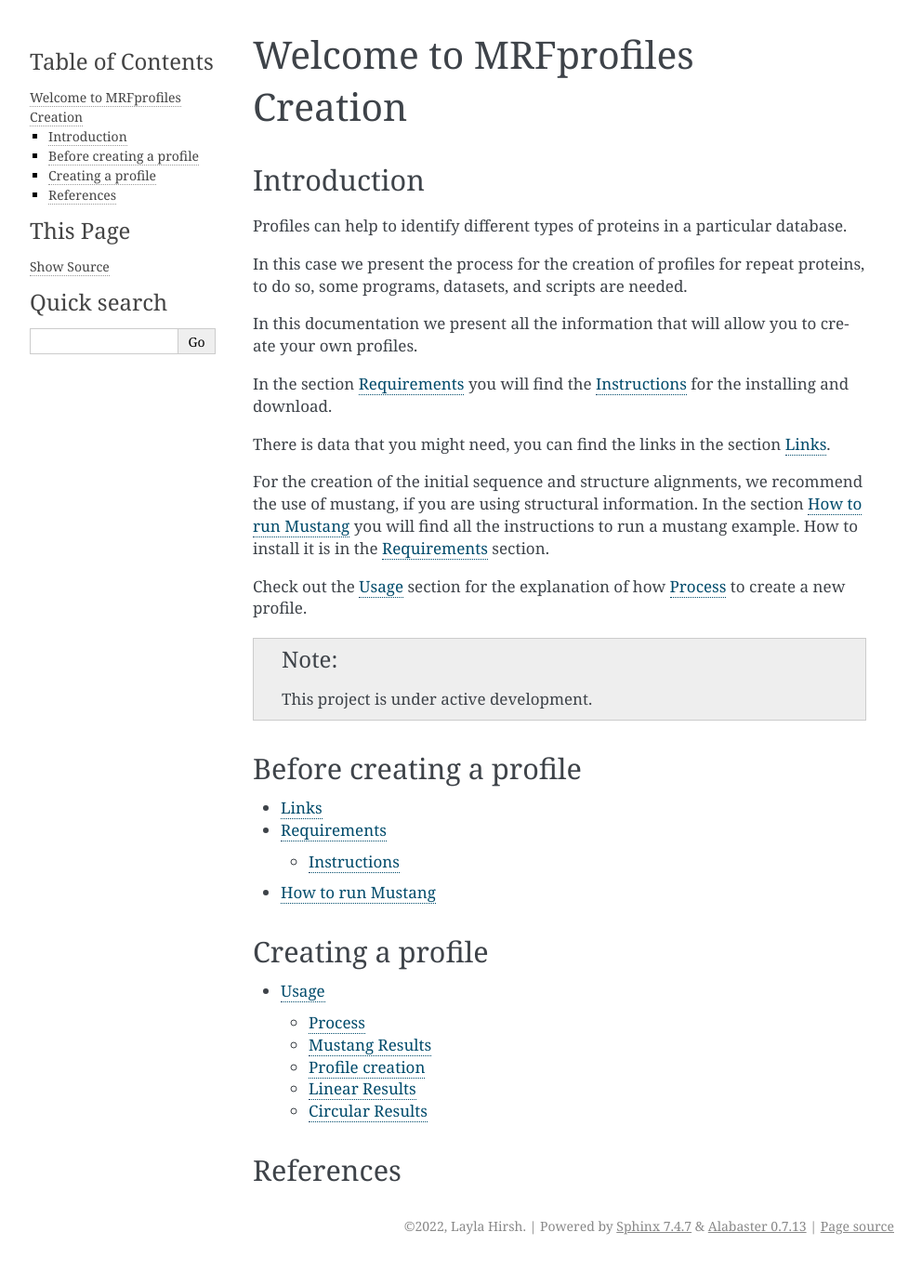
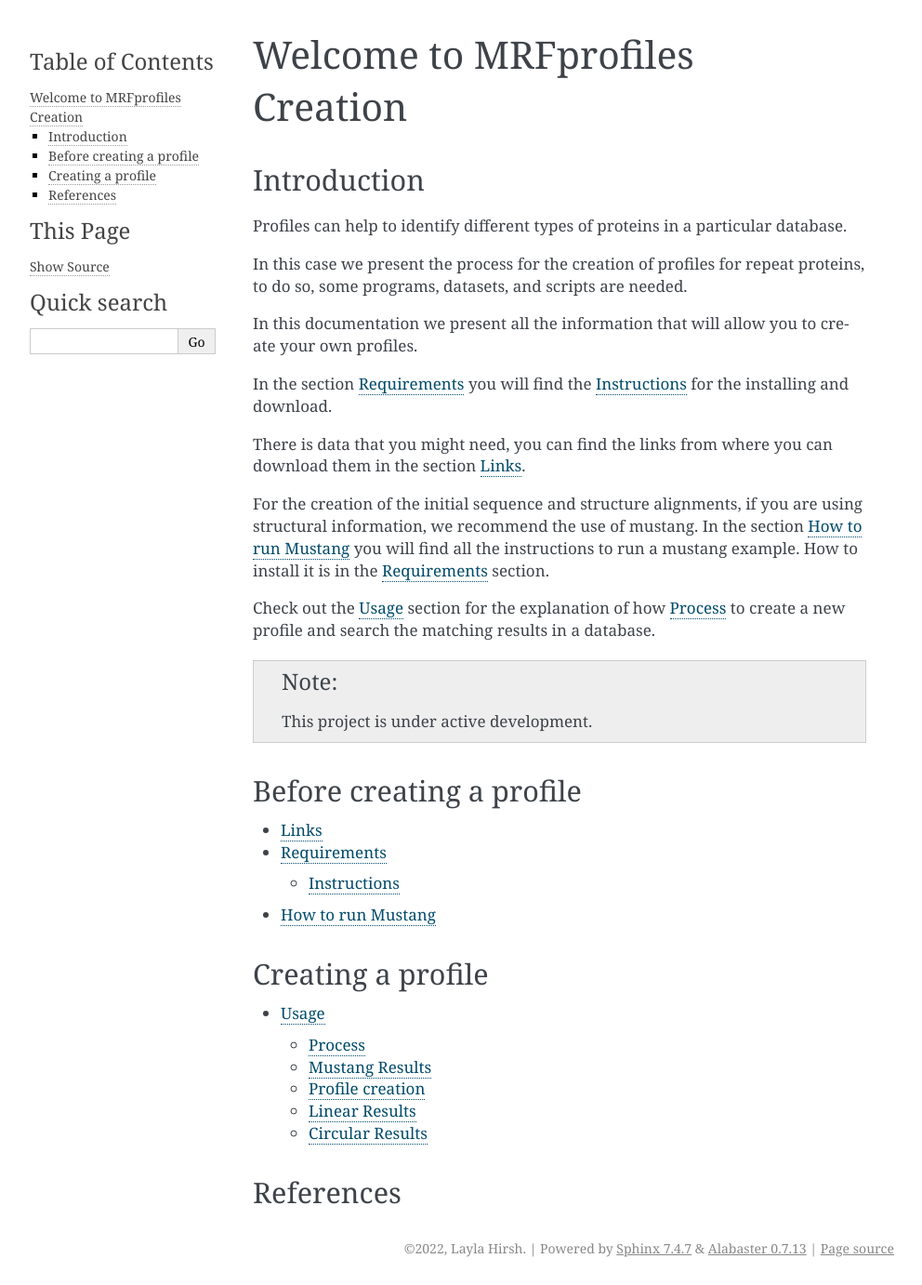
Before and after one commit to DraLaylaHirsh/MRFprofilesCreation, a Sphinx documentation site: the page built from docs/index.rst, in a window 1280 px wide. Shown: the whole page at 93% size, without its empty margins (148-1140 px from the left). Built offline with Sphinx 7.4.7, drawn with Linux system fonts in a browser that asks for light colours; before the commit the page ends 1358 px from its top, so only the background shows below that.

Commit message:
Update index.rst

```diff
--- a/docs/index.rst
+++ b/docs/index.rst
@@ -15,11 +15,11 @@
 
 In the section :doc:`Requirements` you will find the :ref:`instructions` for the installing and download.
 
-There is data that you might need, you can find the links in the section :doc:`Usefulllinks`.
+There is data that you might need, you can find the links from where you can download them in the section :doc:`Usefulllinks`.
 
-For the creation of the initial sequence and structure alignments, we recommend the use of mustang, if you are using structural information. In the section :doc:`mustangHowto` you will find all the instructions to run a mustang example. How to install it is in the :doc:`Requirements` section.
+For the creation of the initial sequence and structure alignments, if you are using structural information, we recommend the use of mustang. In the section :doc:`mustangHowto` you will find all the instructions to run a mustang example. How to install it is in the :doc:`Requirements` section.
 
-Check out the :doc:`CreationProcess` section for the explanation of how :ref:`process` to create a new profile.
+Check out the :doc:`CreationProcess` section for the explanation of how :ref:`process` to create a new profile and search the matching results in a database.
 
 .. note::
 
```
